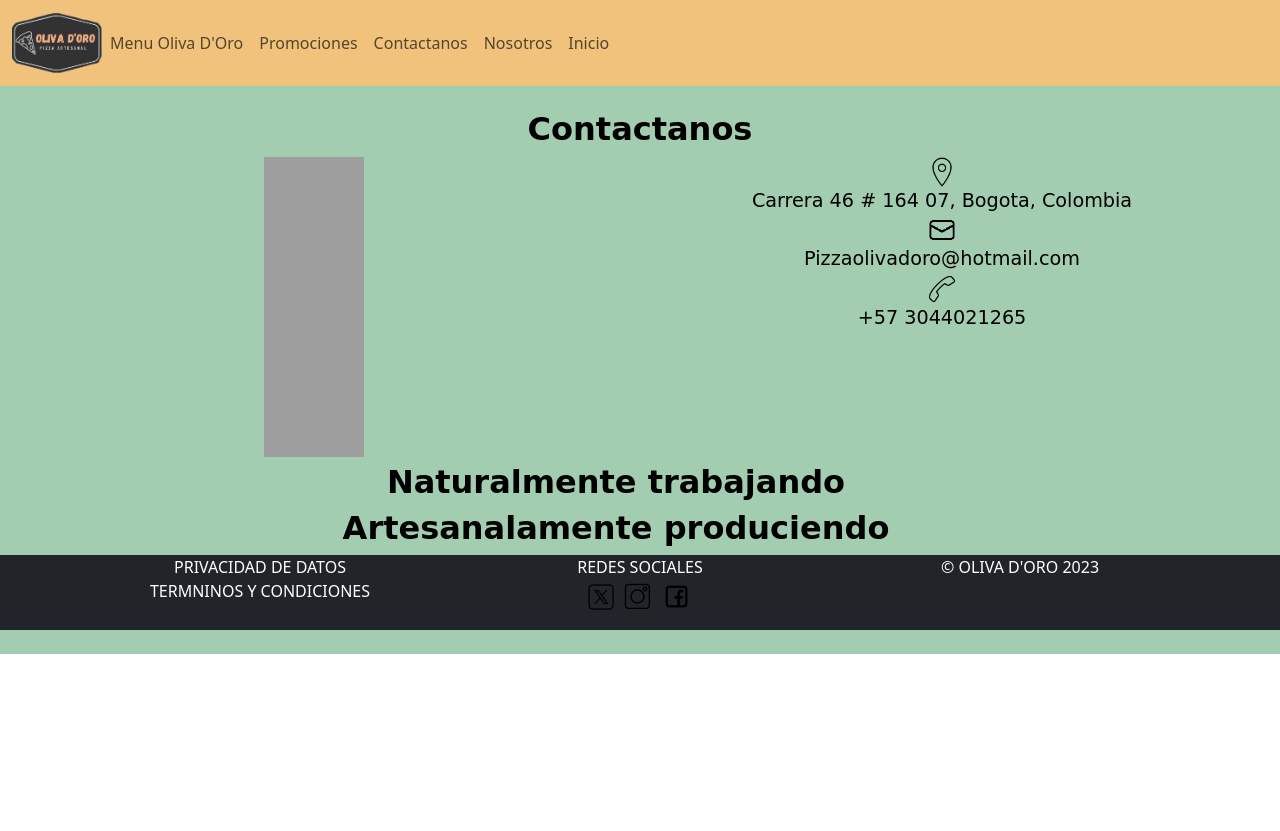
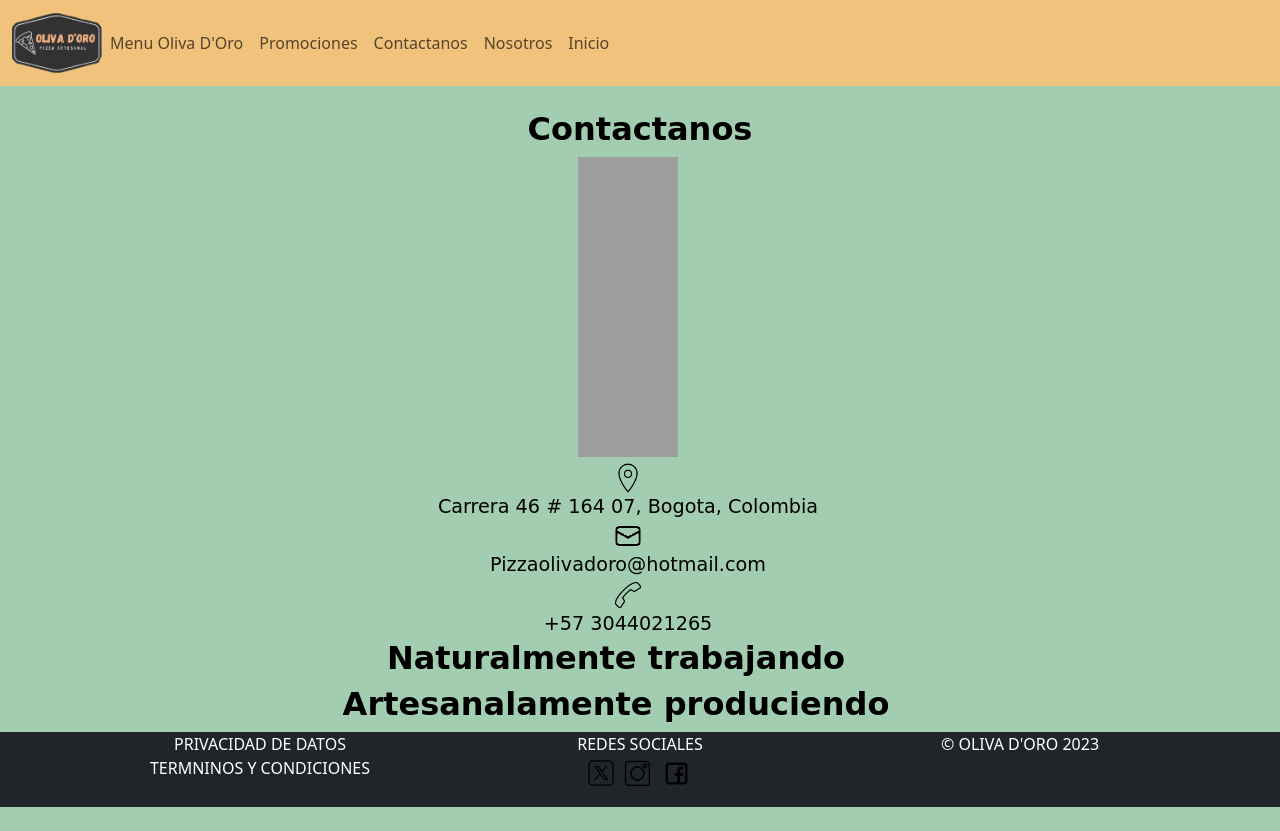
Before and after one commit to Camilamrn18/Diana-Camila-Moreno, a plain HTML site: page page/Contactanos.html in a window 1280 px wide. Before the commit the page ends 800 px from the top, so only its background shows below. Drawn offline with nearby package versions, Linux system fonts and the light colour scheme; grey boxes are pictures that could not be loaded; a web font is replaced by a local one.

Commit message:
arreglar imagenes de rutas

```diff
--- a/page/Contactanos.html
+++ b/page/Contactanos.html
@@ -54,7 +54,7 @@
                     </div>
                 </div>
                 <div class="row">
-                    <div class="col">
+                    <div class="col-12 ">
                         <div class="mapa">
                             <iframe
                                 src="https://www.google.com/maps/embed?pb=!1m18!1m12!1m3!1d3976.1360605701802!2d-74.05084872616376!3d4.746398241262086!2m3!1f0!2f0!3f0!3m2!1i1024!2i768!4f13.1!3m3!1m2!1s0x8e3f859e05feda71%3A0xac837a0e6ed554d6!2sUrban%20165!5e0!3m2!1ses!2sco!4v1693792838149!5m2!1ses!2sco"
```
